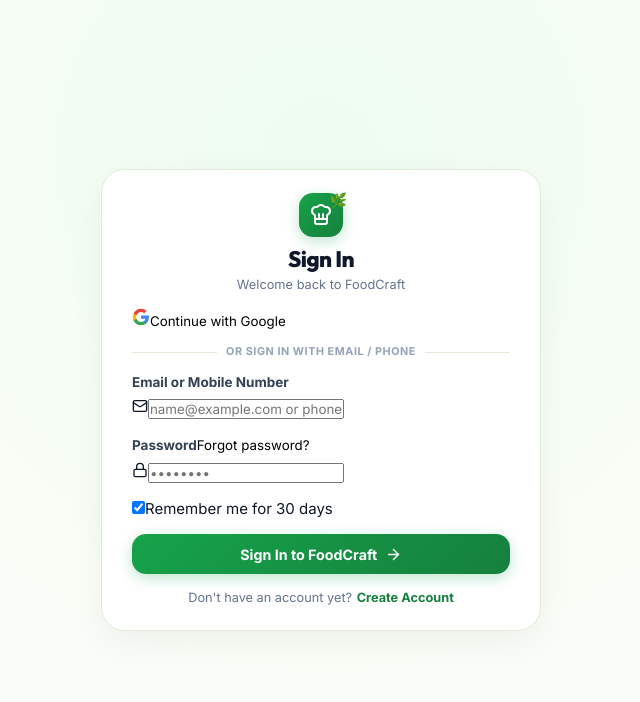
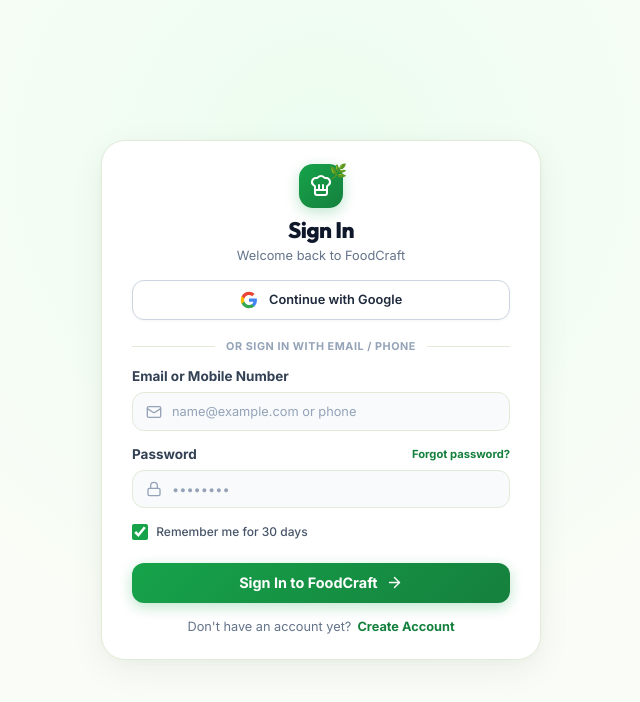
Before and after one commit to PavanKumarPalla/FoodCraft, a React (Vite) app: page /login in a window 1280 px wide. Shown: the top 702 px of the page, without its empty margins (319-959 px from the left). Built offline with nearby package versions, Linux system fonts and the light colour scheme; no server answers.

Commit message:
fix(ui): fix Sign In & Register form input styling, Google auth button, and labels

```diff
--- a/src/pages/Login.css
+++ b/src/pages/Login.css
@@ -25,7 +25,7 @@ body:has(.auth-layout) {
   align-items: center;
   justify-content: center;
   overflow: hidden;
-  background: radial-gradient(circle at 50% 20%, rgba(220, 252, 231, 0.4) 0%, transparent 60%), #fafdf7;
+  background: radial-gradient(circle at 50% 20%, rgba(220, 252, 231, 0.45) 0%, transparent 60%), #fafdf7;
 }
 
 .auth-page-container {
@@ -48,7 +48,7 @@ body:has(.auth-layout) {
   border-radius: clamp(18px, 2.5vw, 24px);
   background: #ffffff;
   border: 1.5px solid #e2ebd8;
-  box-shadow: 0 10px 35px rgba(0, 0, 0, 0.05);
+  box-shadow: 0 10px 35px rgba(0, 0, 0, 0.06), 0 2px 10px rgba(22, 163, 74, 0.04);
   display: flex;
   flex-direction: column;
   justify-content: center;
@@ -62,6 +62,7 @@ body:has(.auth-layout) {
   display: none;
 }
 
+/* Header */
 .auth-header {
   text-align: center;
   margin-bottom: clamp(0.55rem, 1.8vh, 1rem);
@@ -104,6 +105,7 @@ body:has(.auth-layout) {
   margin: 0;
 }
 
+/* Divider */
 .auth-divider {
   display: flex;
   align-items: center;
@@ -120,192 +122,326 @@ body:has(.auth-layout) {
 .auth-divider::after {
   content: '';
   flex: 1;
-  border-bottom: 1px solid #e2ebd8;
+  border-bottom: 1.5px solid #e2ebd8;
 }
 
-.auth-divider::before {
-  margin-right: 0.85em;
-}
-
-.auth-divider::after {
-  margin-left: 0.85em;
+.auth-divider span {
+  padding: 0 0.75rem;
 }
 
 /* Google Sign In Button */
+.google-signin-section {
+  width: 100%;
+  position: relative;
+  margin-bottom: clamp(0.35rem, 1vh, 0.6rem);
+}
+
+.custom-google-btn,
 .btn-google-auth {
   width: 100%;
+  height: clamp(40px, 4.8vh, 44px);
+  background: #ffffff;
+  border: 1.5px solid #cbd5e1;
+  border-radius: 12px;
+  color: #1e293b;
+  font-family: inherit;
+  font-size: clamp(0.84rem, 1.6vh, 0.92rem);
+  font-weight: 600;
   display: flex;
   align-items: center;
   justify-content: center;
-  gap: 0.65rem;
-  padding: clamp(0.55rem, 1.6vh, 0.75rem) 1rem;
-  background: #ffffff;
-  border: 1.5px solid #cbd5e1;
-  border-radius: 14px;
-  color: #1e293b;
-  font-size: clamp(0.82rem, 1.8vh, 0.92rem);
-  font-weight: 600;
+  gap: 0.75rem;
   cursor: pointer;
   transition: all 0.2s ease;
-  box-shadow: 0 2px 6px rgba(0, 0, 0, 0.03);
+  user-select: none;
+  box-shadow: 0 1px 3px rgba(0, 0, 0, 0.04);
+  box-sizing: border-box;
 }
 
-.btn-google-auth:hover {
+.custom-google-btn:hover:not(:disabled),
+.btn-google-auth:hover:not(:disabled) {
   background: #f8fafc;
   border-color: #94a3b8;
   transform: translateY(-1px);
+  box-shadow: 0 4px 12px rgba(0, 0, 0, 0.06);
 }
 
-/* Forms */
+.custom-google-btn:active:not(:disabled),
+.btn-google-auth:active:not(:disabled) {
+  transform: translateY(0);
+}
+
+.custom-google-btn:disabled,
+.btn-google-auth:disabled {
+  opacity: 0.65;
+  cursor: not-allowed;
+}
+
+.google-icon {
+  flex-shrink: 0;
+}
+
+.google-spinner {
+  width: 17px;
+  height: 17px;
+  border: 2px solid rgba(22, 163, 74, 0.2);
+  border-top-color: #16a34a;
+  border-radius: 50%;
+  animation: google-spin 0.7s linear infinite;
+  flex-shrink: 0;
+}
+
+@keyframes google-spin {
+  to { transform: rotate(360deg); }
+}
+
+/* Form Layout */
 .auth-form {
   display: flex;
   flex-direction: column;
-  gap: clamp(0.5rem, 1.8vh, 0.9rem);
+  gap: clamp(0.55rem, 1.8vh, 0.85rem);
 }
 
 .form-group {
   display: flex;
   flex-direction: column;
   gap: 0.35rem;
+  width: 100%;
 }
 
+.form-group label,
 .form-label {
-  font-size: clamp(0.75rem, 1.6vh, 0.82rem);
+  font-size: clamp(0.76rem, 1.5vh, 0.84rem);
   font-weight: 700;
-  color: #334155;
+  color: #1e293b;
 }
 
+.form-label-between {
+  display: flex;
+  justify-content: space-between;
+  align-items: center;
+  width: 100%;
+}
+
+.forgot-password-link,
+.btn-forgot-password {
+  font-size: clamp(0.74rem, 1.4vh, 0.8rem);
+  font-weight: 700;
+  color: #15803d;
+  background: none;
+  border: none;
+  cursor: pointer;
+  padding: 0;
+  transition: color 0.15s ease;
+}
+
+.forgot-password-link:hover,
+.btn-forgot-password:hover {
+  color: #166534;
+  text-decoration: underline;
+}
+
+/* Input Wrapper & Text Fields */
+.input-icon-wrapper,
 .auth-input-wrapper {
   position: relative;
   display: flex;
   align-items: center;
+  width: 100%;
+  box-sizing: border-box;
 }
 
+.field-icon,
 .input-icon {
   position: absolute;
   left: 14px;
   color: #94a3b8;
   pointer-events: none;
+  z-index: 2;
+  transition: color 0.2s ease;
 }
 
-.auth-input {
+.input-icon-wrapper input,
+.auth-input,
+.auth-select {
   width: 100%;
-  padding: clamp(0.55rem, 1.6vh, 0.75rem) 1rem clamp(0.55rem, 1.6vh, 0.75rem) 2.5rem;
+  box-sizing: border-box;
+  height: clamp(38px, 4.8vh, 44px);
+  padding: 0 1rem 0 2.6rem;
   background: #f8fafc;
   border: 1.5px solid #e2ebd8;
   border-radius: 12px;
   color: #0f172a;
-  font-size: clamp(0.82rem, 1.8vh, 0.92rem);
+  font-size: clamp(0.84rem, 1.6vh, 0.92rem);
+  font-family: inherit;
   outline: none;
   transition: all 0.2s ease;
 }
 
-.auth-input:focus {
+.input-icon-wrapper:focus-within .field-icon,
+.auth-input-wrapper:focus-within .input-icon {
+  color: #16a34a;
+}
+
+.input-icon-wrapper input:focus,
+.auth-input:focus,
+.auth-select:focus {
   background: #ffffff;
   border-color: #16a34a;
   box-shadow: 0 0 0 3px rgba(22, 163, 74, 0.15);
 }
 
+.input-icon-wrapper input::placeholder,
 .auth-input::placeholder {
   color: #94a3b8;
 }
 
-/* Form Extras: Remember Me & Forgot Password */
-.auth-extras {
+.auth-select {
+  padding-left: 0.85rem;
+  cursor: pointer;
+  font-weight: 500;
+}
+
+.auth-select option {
+  background: #ffffff;
+  color: #0f172a;
+}
+
+/* Remember Me Checkbox */
+.form-check-group {
   display: flex;
   align-items: center;
-  justify-content: space-between;
-  font-size: clamp(0.72rem, 1.6vh, 0.8rem);
+  margin: 0.15rem 0;
 }
 
+.checkbox-label,
 .remember-checkbox {
-  display: flex;
+  display: inline-flex;
   align-items: center;
-  gap: 0.45rem;
+  gap: 0.55rem;
+  font-size: clamp(0.76rem, 1.5vh, 0.84rem);
+  font-weight: 500;
   color: #475569;
   cursor: pointer;
+  user-select: none;
 }
 
+.checkbox-label input,
 .remember-checkbox input {
   accent-color: #16a34a;
+  width: 16px;
+  height: 16px;
   cursor: pointer;
-}
-
-.btn-forgot-password {
-  background: none;
-  border: none;
-  color: #15803d;
-  font-weight: 700;
-  cursor: pointer;
-  transition: color 0.2s ease;
-}
-
-.btn-forgot-password:hover {
-  color: #14532d;
-  text-decoration: underline;
+  border-radius: 4px;
 }
 
 /* Submit Action Button */
+.auth-submit-btn,
 .btn-auth-submit {
   width: 100%;
+  height: clamp(40px, 4.8vh, 45px);
+  padding: 0 1rem;
+  margin-top: clamp(0.2rem, 0.8vh, 0.45rem);
+  font-size: clamp(0.86rem, 1.8vh, 0.96rem);
+  font-weight: 700;
   display: flex;
   align-items: center;
   justify-content: center;
-  gap: 0.5rem;
-  padding: clamp(0.6rem, 1.8vh, 0.85rem) 1rem;
+  gap: 0.55rem;
   background: linear-gradient(135deg, #16a34a 0%, #15803d 100%);
   color: #ffffff;
   border: none;
-  border-radius: 14px;
-  font-size: clamp(0.85rem, 1.9vh, 0.98rem);
-  font-weight: 700;
+  border-radius: 12px;
   cursor: pointer;
   box-shadow: 0 4px 14px rgba(22, 163, 74, 0.28);
   transition: all 0.2s ease;
-  margin-top: 0.35rem;
+  box-sizing: border-box;
 }
 
+.auth-submit-btn:hover:not(:disabled),
 .btn-auth-submit:hover:not(:disabled) {
   background: linear-gradient(135deg, #15803d 0%, #14532d 100%);
   transform: translateY(-2px);
   box-shadow: 0 6px 18px rgba(20, 83, 45, 0.35);
 }
 
+.auth-submit-btn:active:not(:disabled),
+.btn-auth-submit:active:not(:disabled) {
+  transform: translateY(0);
+}
+
+.auth-submit-btn:disabled,
 .btn-auth-submit:disabled {
   opacity: 0.65;
   cursor: not-allowed;
+  transform: none;
 }
 
 /* Auth Footer */
 .auth-footer {
   text-align: center;
-  margin-top: clamp(0.6rem, 1.8vh, 1.1rem);
-  font-size: clamp(0.75rem, 1.6vh, 0.85rem);
+  margin-top: clamp(0.6rem, 1.8vh, 1rem);
+  font-size: clamp(0.76rem, 1.6vh, 0.85rem);
   color: #64748b;
+  display: flex;
+  align-items: center;
+  justify-content: center;
+  gap: 0.4rem;
 }
 
+.auth-switch-link,
 .auth-footer a {
   color: #15803d;
   font-weight: 700;
   text-decoration: none;
-  margin-left: 0.3rem;
-  transition: color 0.2s ease;
+  transition: color 0.15s ease;
 }
 
+.auth-switch-link:hover,
 .auth-footer a:hover {
   color: #14532d;
   text-decoration: underline;
 }
 
-/* Step Badges on Register */
-.step-chip-active {
-  background: #dcfce7 !important;
-  border-color: #86efac !important;
-  color: #15803d !important;
+/* Ultra-compact screens (e.g. mobile height <= 640px) */
+@media (max-height: 640px) {
+  .auth-page-container {
+    padding: 0.35rem 0.5rem;
+  }
+  .auth-card {
+    padding: 0.75rem 1rem;
+    max-height: 98dvh;
+  }
+  .auth-logo-icon {
+    width: 32px;
+    height: 32px;
+    margin-bottom: 0.25rem;
+  }
+  .auth-title {
+    font-size: 1.15rem;
+  }
+  .auth-header {
+    margin-bottom: 0.35rem;
+  }
+  .auth-divider {
+    margin: 0.3rem 0;
+  }
+  .auth-form {
+    gap: 0.35rem;
+  }
+  .input-icon-wrapper input,
+  .auth-input,
+  .auth-select {
+    height: 34px;
+    font-size: 0.8rem;
+  }
+  .auth-submit-btn,
+  .btn-auth-submit {
+    height: 35px;
+    font-size: 0.82rem;
+  }
+  .auth-footer {
+    margin-top: 0.35rem;
+    font-size: 0.74rem;
+  }
 }
-
-.step-chip-done {
-  background: #15803d !important;
-  color: #ffffff !important;
-  border-color: #15803d !important;
-}
--- a/src/pages/Login.jsx
+++ b/src/pages/Login.jsx
@@ -273,13 +273,14 @@ export default function Login() {
         {/* Global Feedback Alerts */}
         {errorMessage && (
           <div style={{
-            background: 'rgba(239, 68, 68, 0.15)',
-            border: '1px solid rgba(239, 68, 68, 0.4)',
-            color: '#f87171',
-            padding: '0.6rem 0.85rem',
-            borderRadius: 'var(--radius-md)',
+            background: '#fef2f2',
+            border: '1.5px solid #fecaca',
+            color: '#b91c1c',
+            padding: '0.65rem 0.9rem',
+            borderRadius: '12px',
             marginBottom: '0.75rem',
             fontSize: '0.85rem',
+            fontWeight: '500',
             display: 'flex',
             alignItems: 'center',
             gap: '0.5rem'
@@ -291,13 +292,14 @@ export default function Login() {
 
         {successMessage && (
           <div style={{
-            background: 'rgba(16, 185, 129, 0.15)',
-            border: '1px solid rgba(16, 185, 129, 0.4)',
-            color: '#34d399',
-            padding: '0.6rem 0.85rem',
-            borderRadius: 'var(--radius-md)',
+            background: '#f0fdf4',
+            border: '1.5px solid #bbf7d0',
+            color: '#15803d',
+            padding: '0.65rem 0.9rem',
+            borderRadius: '12px',
             marginBottom: '0.75rem',
             fontSize: '0.85rem',
+            fontWeight: '500',
             display: 'flex',
             alignItems: 'center',
             gap: '0.5rem'
```
Also changed, not shown: src/pages/Register.jsx (+37 -30 lines).
